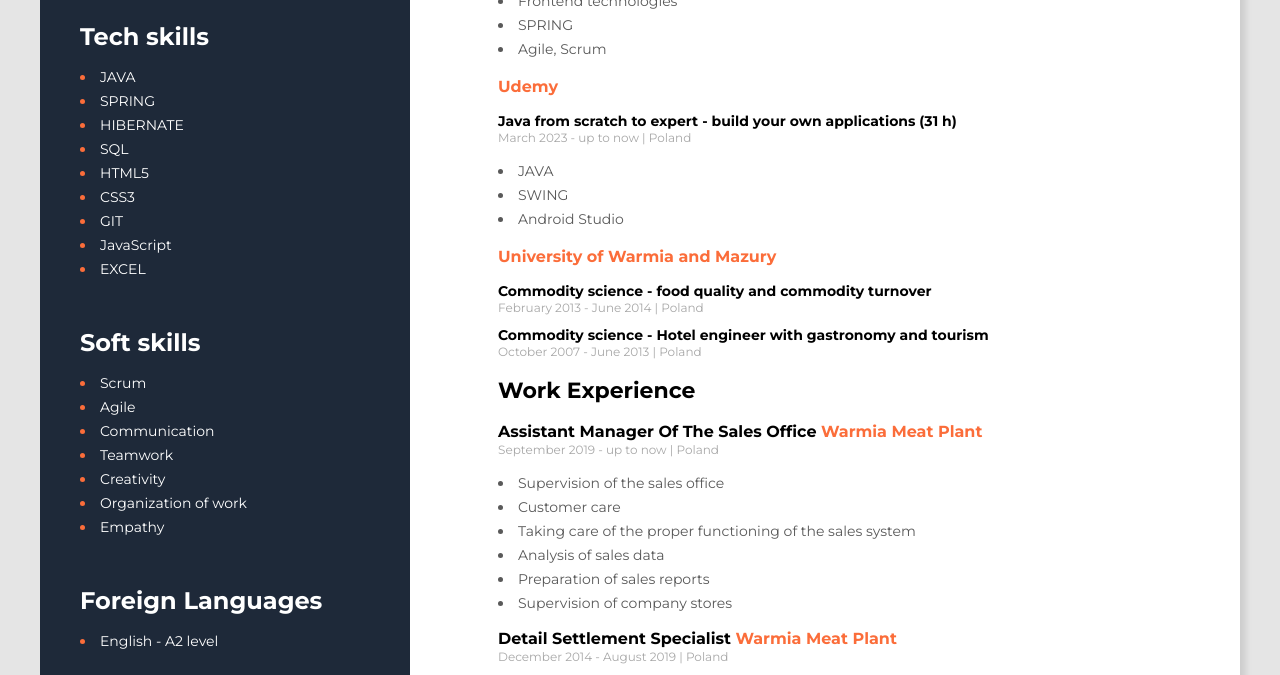
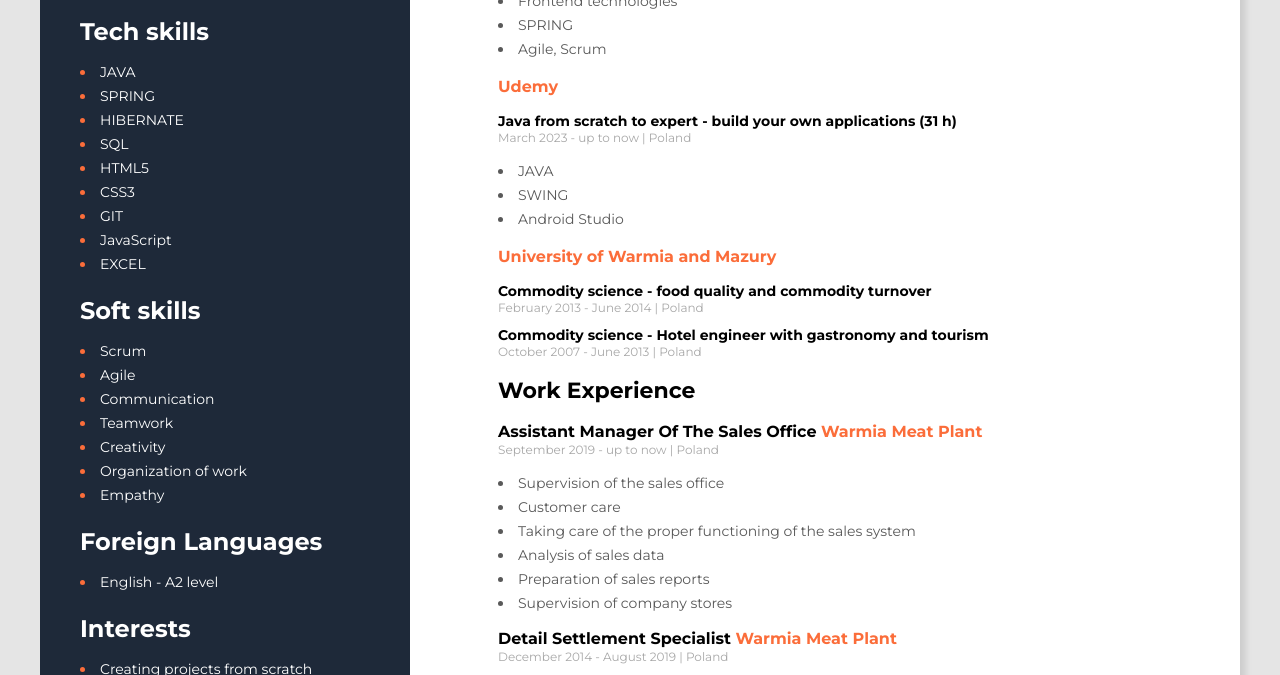
Before and after one commit to Matkaru/CV, a plain HTML site: page index.html in a window 1280 px wide. Shown: the part 698-1373 px from the top of the page. Drawn offline with Linux system fonts and the light colour scheme.

```diff
--- a/style.css
+++ b/style.css
@@ -50,8 +50,9 @@ aside {
     margin-left: 40px;
 }
 .tech-skils-block {
-    margin-top: 47px;
+    margin-top: 20px;
     margin-left: 40px;
+    margin-bottom: 0;
 }
 main {
     padding: 20px 88px 50px 88px;
```
Also changed, not shown: photo.jpg.
